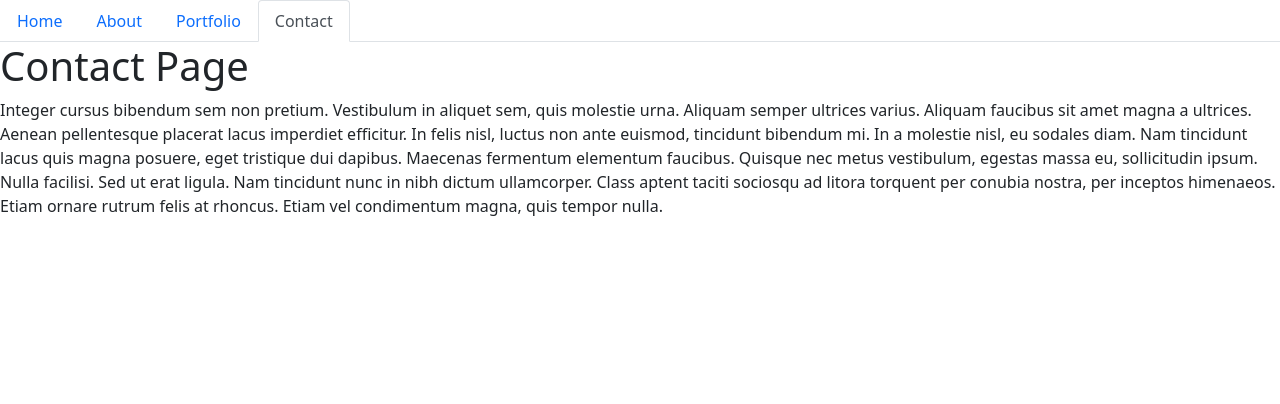
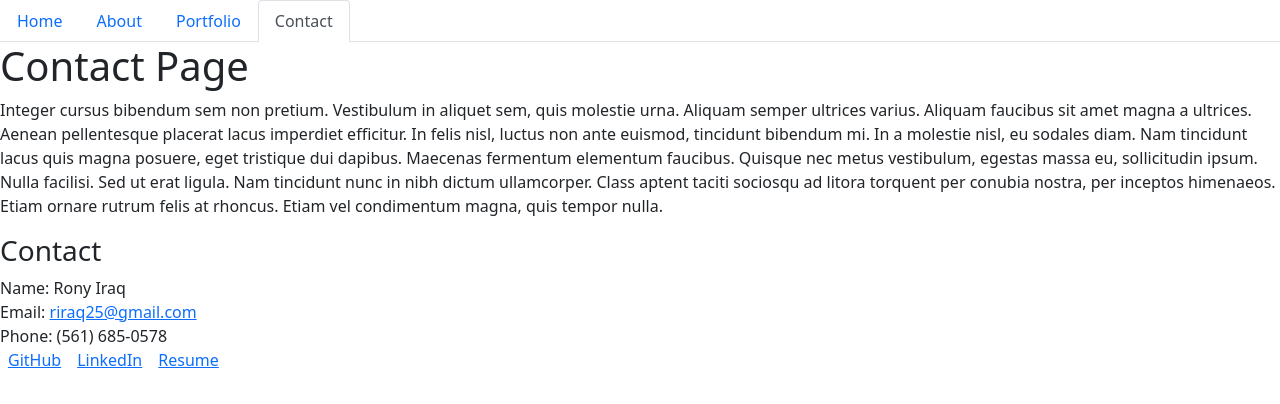
Before and after one commit to riraq/riraq.github.io, a React (Create React App) app: page /contact in a window 1280 px wide. Shown: the top 404 px of the page. Built offline with nearby package versions, Linux system fonts and the light colour scheme.

Commit message:
added footer component

```diff
--- a/src/App.js
+++ b/src/App.js
@@ -1,6 +1,7 @@
 import React from "react";
 import { BrowserRouter as Router, Route } from "react-router-dom";
 import NavTabs from "./components/NavTabs";
+import Footer from "./components/Footer";
 import Home from "./pages/Home";
 import Portfolio from "./pages/Portfolio";
 import Contact from "./pages/Contact";
@@ -14,6 +15,7 @@ function App() {
         <Route exact path="/about" component={Home} />
         <Route exact path="/portfolio" component={Portfolio} />
         <Route exact path="/contact" component={Contact} />
+        <Footer />
       </div>
     </Router>
   );
--- a/src/components/Footer.js
+++ b/src/components/Footer.js
@@ -0,0 +1,23 @@
+import React from "react";
+
+function Footer() {
+
+
+  return (
+    <footer class="footer row">
+    <div class="row footerContainer">
+      <h3>Contact</h3>
+      <address>
+        Name: Rony Iraq<br/>
+        Email: <a href="mailto:riraq25@gmail.com">riraq25@gmail.com</a><br/>
+        Phone: (561) 685-0578<br/>
+        <a href="https://github.com/riraq" class="gx-4 px-2 col">GitHub</a>
+        <a href="https://www.linkedin.com/in/rony-iraq/" class="gx-4 px-2 col">LinkedIn</a>
+        <a href="./assets/rony-iraq-resume.pdf" class="gx-4 px-2 col">Resume</a>
+      </address>
+    </div>
+  </footer>
+  )
+}
+
+export default Footer;
```
